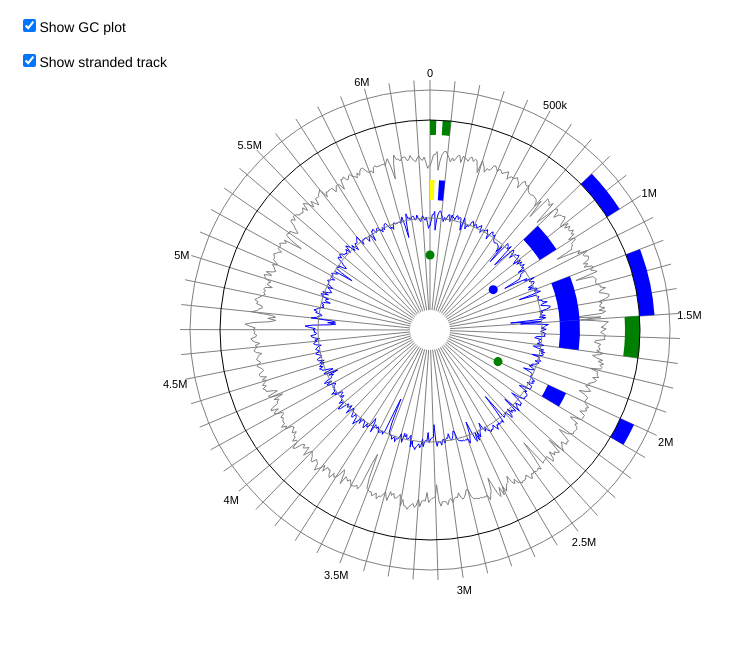
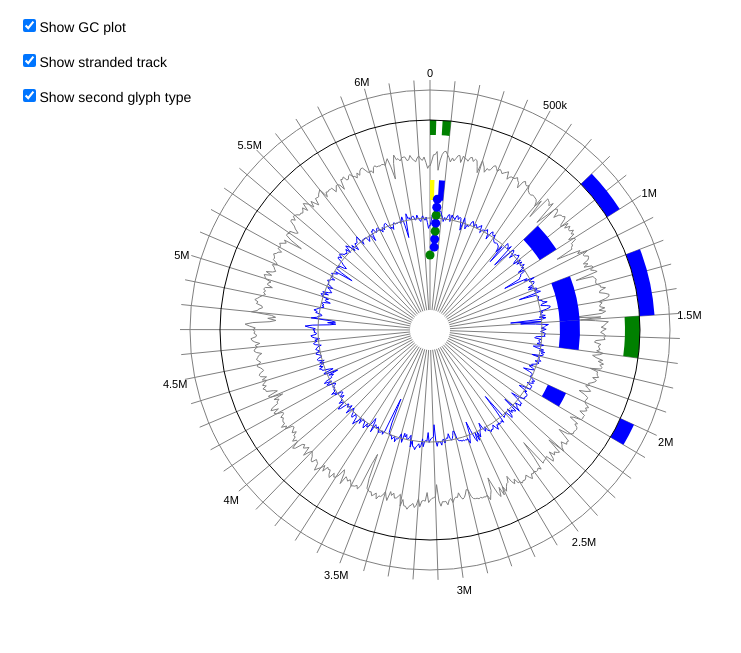
Before and after one commit to lairdm/islandplot, a plain HTML site: page islandplot.html in a window 1280 px wide. Shown: the whole page, without its empty margins (0-741 px from the left). Drawn offline with nearby package versions, Linux system fonts and the light colour scheme.

Commit message:
A bit of new code on the glyph track but I'm obviously still not quite grokking how d3 uses data sets...

```diff
--- a/islandplot.html
+++ b/islandplot.html
@@ -31,6 +31,8 @@
 &nbsp;<br />
 &nbsp;&nbsp;&nbsp;&nbsp;  <input type="checkbox" name="showGC" onchange="updateGC(this); return false" checked>Show GC plot<br />
 &nbsp;<br />
-&nbsp;&nbsp;&nbsp;&nbsp;  <input type="checkbox" name="showStrand" onchange="updateStrand(this); return false" checked>Show stranded track
+&nbsp;&nbsp;&nbsp;&nbsp;  <input type="checkbox" name="showStrand" onchange="updateStrand(this); return false" checked>Show stranded track<br />
+&nbsp;<br />
+&nbsp;&nbsp;&nbsp;&nbsp;  <input type="checkbox" name="showadb" onchange="updateAdb(this); return false" checked>Show second glyph type
   </body>
 </html>
--- a/islandplot.js
+++ b/islandplot.js
@@ -421,12 +421,14 @@ var IslandPlot = {
 
     default_glyph_track: {
 	name: 'myglyphtrack',
-	pixel_spacing: 8
+	pixel_spacing: 8,
+	glyph_buffer: 8
     },
 
     drawGlyphTrack: function(track_info, track_data) {
 	var cfg = IslandPlot.cfg;
         var g = IslandPlot.g;
+	var stack_count = 0;
 
 	// Fill in any mandatory defaults that weren't provided
 	for(var i in IslandPlot.default_glyph_track){
@@ -439,8 +441,8 @@ var IslandPlot = {
 	IslandPlot.cfg.glyph_tracks[track_info.name] = track_info;
 
 
-	var x = function(d,i,proximity) { console.log(d,i); return cfg.w/2 + (((proximity == true ? track_info.pixel_spacing : 0) + track_info.radius)*Math.cos((d.bp*cfg.radians_pre_bp)-Math.PI/2)); };
-	var y = function(d,i,proximity) {return cfg.h/2 + (((proximity == true ? track_info.pixel_spacing : 0) + track_info.radius)*Math.sin((d.bp*cfg.radians_pre_bp)-Math.PI/2)); };
+	var x = function(d,i,proximity) { console.log(d,i); return cfg.w/2 + (((proximity == true ? (track_info.glyph_buffer * stack_count) : 0) + track_info.radius)*Math.cos((d.bp*cfg.radians_pre_bp)-Math.PI/2)); };
+	var y = function(d,i,proximity) {return cfg.h/2 + (((proximity == true ? (track_info.glyph_buffer * stack_count) : 0) + track_info.radius)*Math.sin((d.bp*cfg.radians_pre_bp)-Math.PI/2)); };
 
 	var test_proximity = function(d,i) {
 	    var xs = 0;
@@ -459,8 +461,9 @@ var IslandPlot = {
 	    console.log("dist " + dist);
 	    console.log("spacing " + track_info.pixel_spacing);
 
-	    if(dist < track_info.pixel_spacing) { console.log("true"); return true; }
+	    if(dist < track_info.pixel_spacing) { console.log("true"); stack_count++; return true; }
 
+	    stack_count = 0;
 	    return false;
 	}
 
--- a/sample.js
+++ b/sample.js
@@ -94,7 +94,19 @@ var glyph_layout = {
 
 var glyph_data = [
 		  {bp: 100, type: 'vfdb'},
-		  {bp: 50000, type: 'adb'}
+		  {bp: 50000, type: 'adb'},
+		  {bp: 51000, type: 'adb'},
+		  {bp: 52000, type: 'vfdb'},
+		  {bp: 53000, type: 'adb'},
+		  {bp: 54000, type: 'vfdb'},
+		  {bp: 55000, type: 'adb'},
+		  {bp: 56000, type: 'adb'}
+]
+
+var glyph_data2 = [
+		  {bp: 100, type: 'vfdb'},
+		  {bp: 52000, type: 'vfdb'},
+		  {bp: 54000, type: 'vfdb'},
 ]
 
 //console.log("Starting");
@@ -106,9 +118,9 @@ IslandPlot.drawTrack(track_layout, track_coords, true);
 IslandPlot.drawTrack(track_layout2, track_coords2);
 IslandPlot.drawCircle("outerlayer", 240, "grey");
 IslandPlot.drawGlyphTrack(glyph_layout, glyph_data);
-glyph_data[1].bp = 1000000;
-glyph_data[2] = {bp: 2000000, type: 'vfdb' };
-IslandPlot.updateGlyphTrack("myglyphtrack", glyph_data);
+//glyph_data[1].bp = 1000000;
+//glyph_data[2] = {bp: 2000000, type: 'vfdb' };
+//IslandPlot.updateGlyphTrack("myglyphtrack", glyph_data);
 
 //IslandPlot.removePlot("gcvalues");
 
@@ -132,3 +144,11 @@ function removelayer () {
     IslandPlot.removeTrack("mytrack");
     return false;
 }
+
+function updateAdb(cb) {
+    if(cb.checked) {
+	IslandPlot.updateGlyphTrack("myglyphtrack", glyph_data);
+    } else {
+	IslandPlot.updateGlyphTrack("myglyphtrack", glyph_data2);
+    }
+}
```
